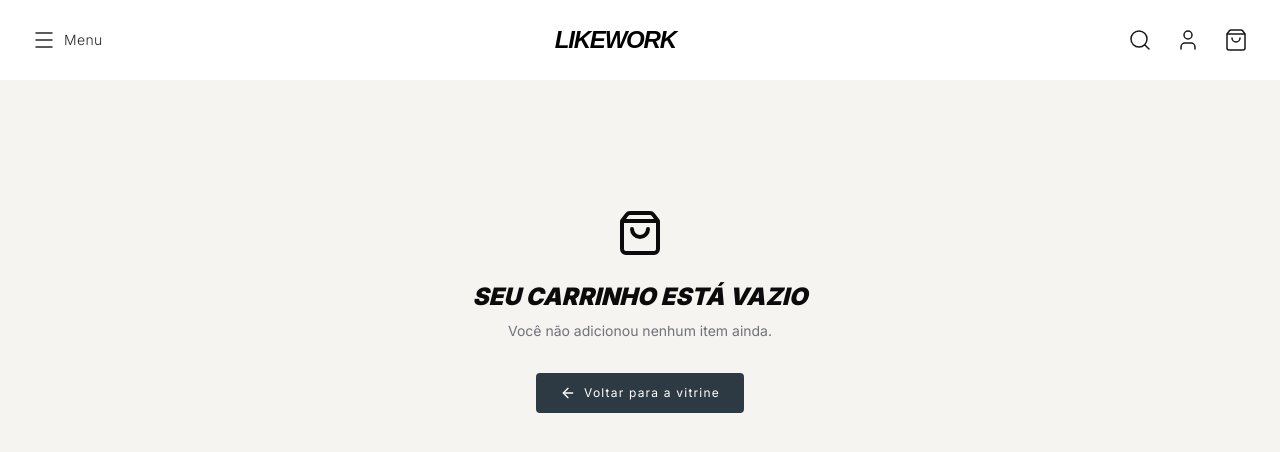
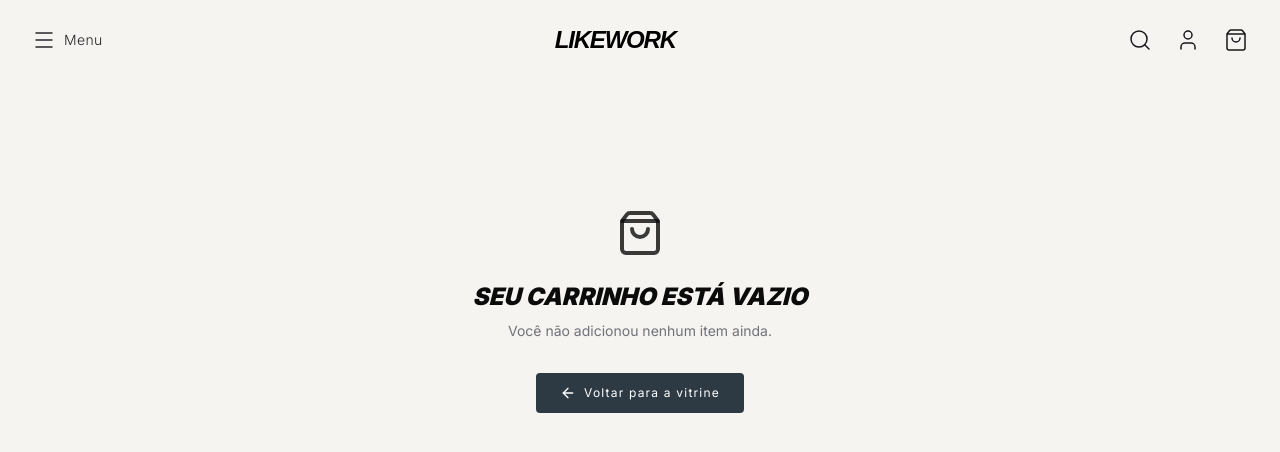
Before and after one commit to GustavoLBarros/ecommerce, a Next.js app: page /carrinho in a window 1280 px wide. Shown: the top 452 px of the page. Built offline with nearby package versions, Linux system fonts and the light colour scheme.

Commit message:
corrigindo as cagadas do lixo do chatgpt

```diff
--- a/app/carrinho/page.tsx
+++ b/app/carrinho/page.tsx
@@ -62,7 +62,7 @@ export default function PaginaCarrinho() {
   if (itens.length === 0) {
     return (
       <div className="mx-auto max-w-7xl px-4 py-32 text-center bg-[#f5f4f0]">
-        <ShoppingBag className="mx-auto h-12 w-12 text-[#0b0b0b]" />
+        <ShoppingBag className="mx-auto h-12 w-12 text-[#0b0b0b]/80" />
         <h1 className="text-[#0b0b0b] mt-6 text-2xl font-black italic uppercase">
           Seu carrinho está vazio
         </h1>
--- a/app/components/navbar.tsx
+++ b/app/components/navbar.tsx
@@ -7,7 +7,7 @@ export function Navbar() {
   const { totalItens } = useCarrinho();
 
   return (
-    <header className="sticky top-0 z-50 border-b border-zinc-100 bg-[f5f4f0]/95">
+    <header className="sticky top-0 z-50 border-b border-zinc-100 bg-[#f5f4f0]/95">
       <div className="mx-auto flex h-16 sm:h-20 max-w-7xl items-center justify-between px-4 sm:px-6 lg:px-8">
 
         <div className="flex items-center">
```
